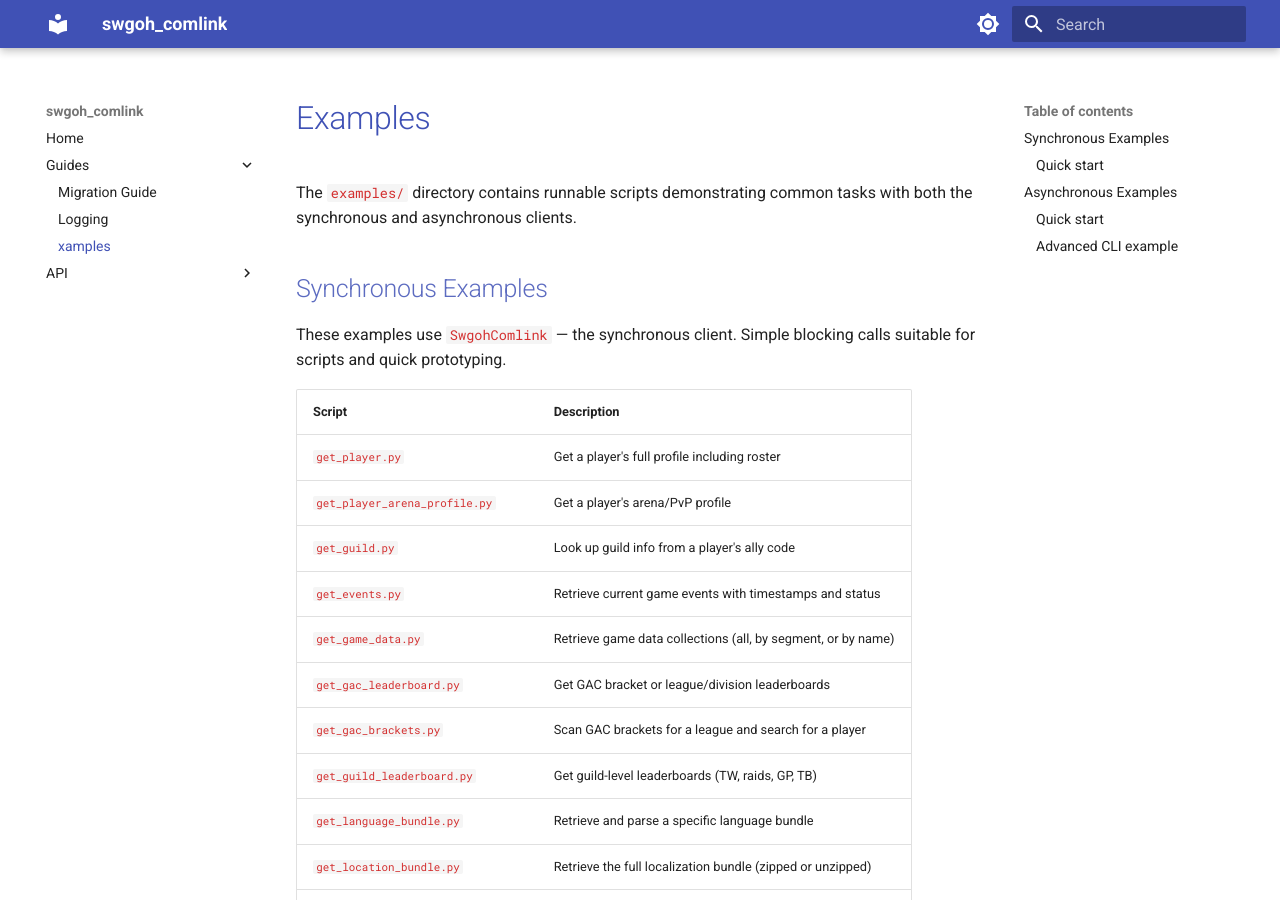
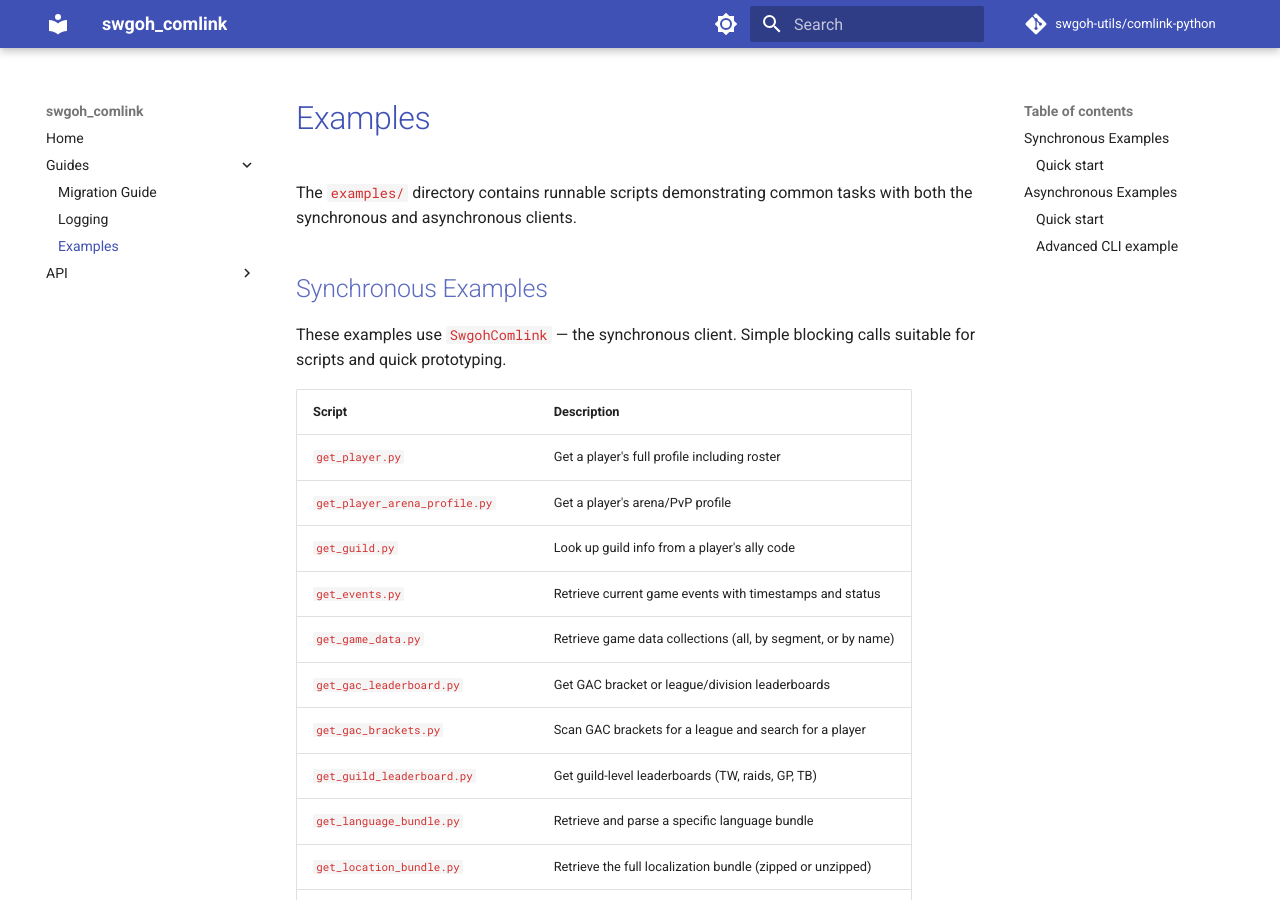
Before and after one commit to swgoh-utils/comlink-python, an MkDocs documentation site: the page built from docs/examples.md, in a window 1280 px wide and 900 px high. Built offline with MkDocs 1.6.1 and Material for MkDocs 9.7.7, drawn with Linux system fonts in a browser that asks for light colours; comment, search, counter and statistics services are not loaded; the version menu is left out.

Commit message:
ci: publish the docs to GitHub Pages and let Dependabot update uv.lock
- New docs.yml builds the MkDocs site in strict mode and deploys it to
  GitHub Pages on pushes to main, so published docs track releases.
- mkdocs.yml: set site_url/repo_url/edit_uri, fix the "xamples" nav typo,
  and drop the unused mike version provider (nothing deploys with mike).
- Dependabot: use the uv ecosystem instead of pip so updates refresh
  uv.lock.

Co-Authored-By: Claude Opus 5.5 <noreply@anthropic.com>

```diff
--- a/mkdocs.yml
+++ b/mkdocs.yml
@@ -1,6 +1,9 @@
 site_name: swgoh_comlink
 site_description: Python interfaces for swgoh-comlink and built-in StatCalc
-repo_name: comlink-python
+site_url: https://swgoh-utils.github.io/comlink-python/
+repo_name: swgoh-utils/comlink-python
+repo_url: https://github.com/swgoh-utils/comlink-python
+edit_uri: edit/develop/docs/
 
 theme:
   name: material
@@ -23,17 +26,13 @@ nav:
   - "Guides":
       - "Migration Guide": migration.md
       - "Logging": logging.md
-      - "xamples": examples.md
+      - "Examples": examples.md
   - "API":
       - "SwgohComlink": api/comlink.md
       - "SwgohComlinkAsync": api/async.md
       - "StatCalc": api/statcalc.md
       - "Helpers": api/helpers.md
       - "Exceptions": api/exceptions.md
-
-extra:
-  version:
-    provider: mike
 
 extra_css:
   - stylesheets/extra.css
```
Also changed, not shown: 2 other files.
